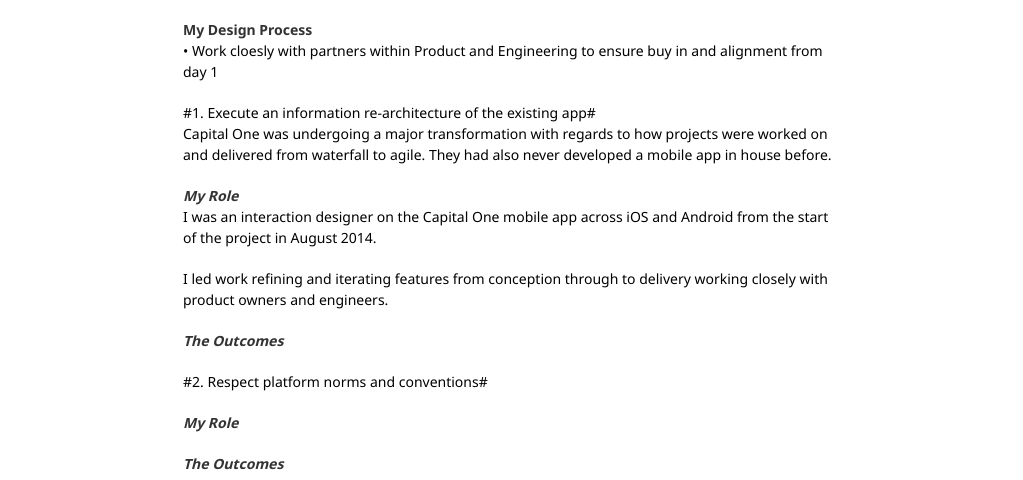
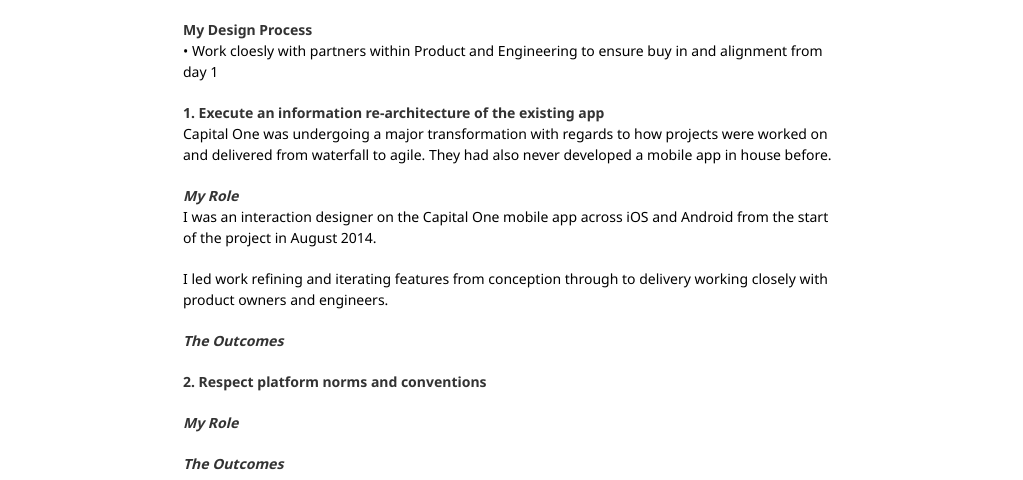
Before and after one commit to syeef/syeefkarim-2016-v0, a Jekyll site: the page built from portfolio/capitalone.md, in a window 1280 px wide. Shown: the part 785-1265 px from the top of the page, without its empty margins (128-1151 px from the left). Built offline with Jekyll 4.4.1, drawn with Linux system fonts in a browser that asks for light colours.

```diff
--- a/portfolio/capitalone.md
+++ b/portfolio/capitalone.md
@@ -22,7 +22,7 @@ Create a mobile app to allow customers to easily service their accounts, receive
 **My Design Process**
 • Work cloesly with partners within Product and Engineering to ensure buy in and alignment from day 1
 
-#1. Execute an information re-architecture of the existing app#
+**1. Execute an information re-architecture of the existing app**
 Capital One was undergoing a major transformation with regards to how projects were worked on and delivered from waterfall to agile. They had also never developed a mobile app in house before.
 
 ***My Role***
@@ -32,7 +32,7 @@ I led work refining and iterating features from conception through to delivery w
 
 ***The Outcomes***
 
-#2. Respect platform norms and conventions#
+**2. Respect platform norms and conventions**
 
 ***My Role***
 
```
